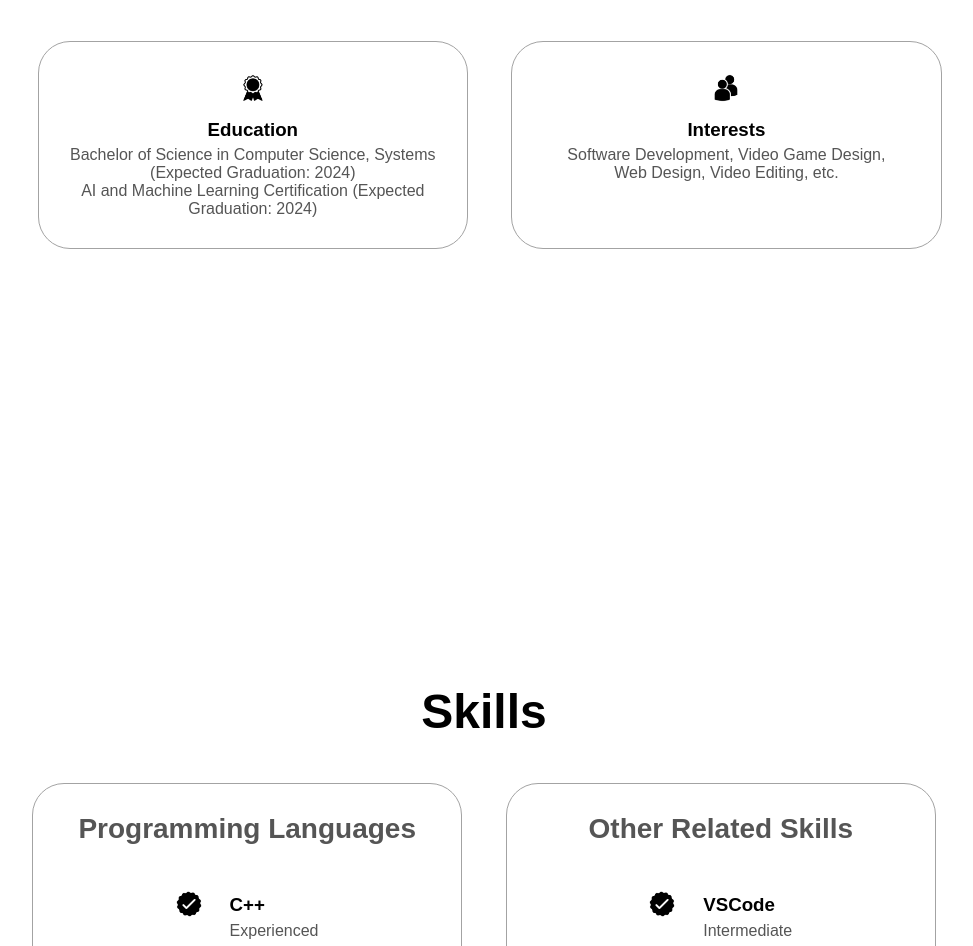
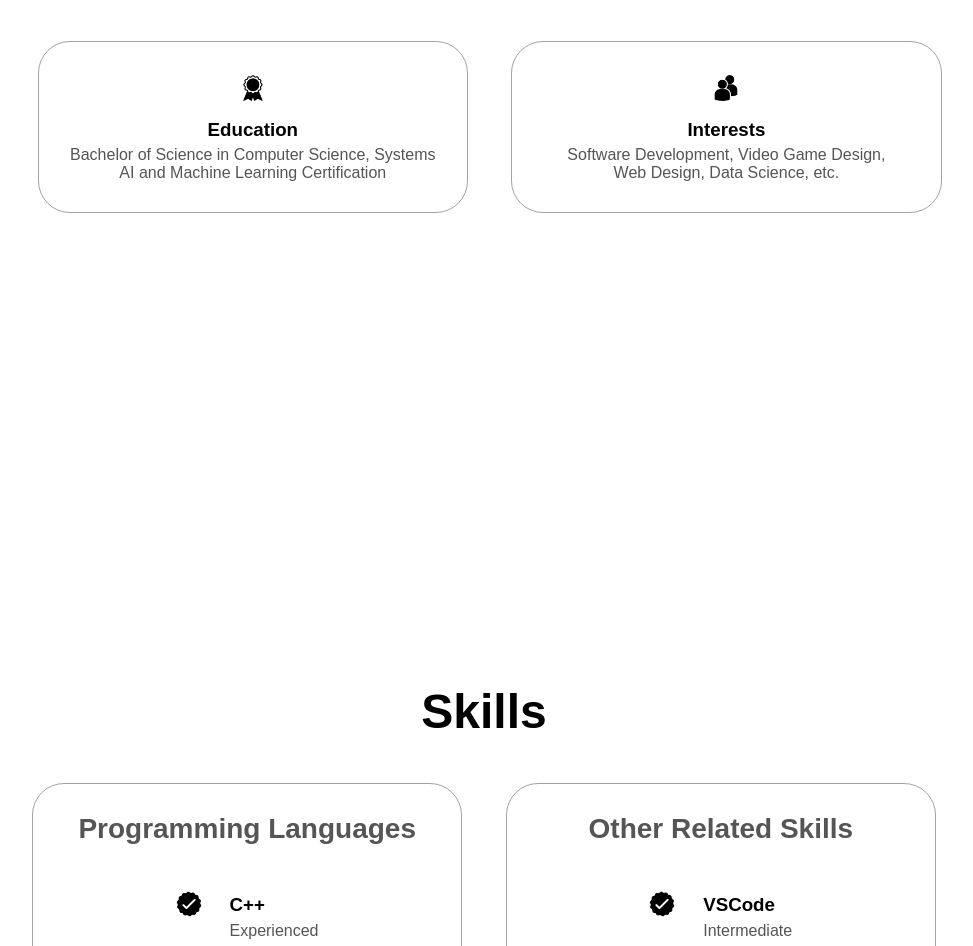
Before and after one commit to DemyreR/Demyre-Ramp, a plain HTML site: page index.html in a window 1280 px wide. Shown: the part 1034-1980 px from the top of the page, without its empty margins (156-1129 px from the left). Drawn offline with Linux system fonts and the light colour scheme.

Commit message:
Update index.html 10/29/24

```diff
--- a/index.html
+++ b/index.html
@@ -83,8 +83,8 @@
                 class="icon"
               />
               <h3>Education</h3>
-              <p>Bachelor of Science in Computer Science, Systems (Expected Graduation: 2024)
-			  <br/>AI and Machine Learning Certification (Expected Graduation: 2024)</p>
+              <p>Bachelor of Science in Computer Science, Systems
+			  <br/>AI and Machine Learning Certification</p>
             </div>
             <div class="details-container">
               <img
@@ -94,7 +94,7 @@
               />
               <h3>Interests</h3>
               <p>Software Development, Video Game Design,
-			  <br/>Web Design, Video Editing, etc.</p>
+			  <br/>Web Design, Data Science, etc.</p>
             </div>
           </div>
         </div>
```
